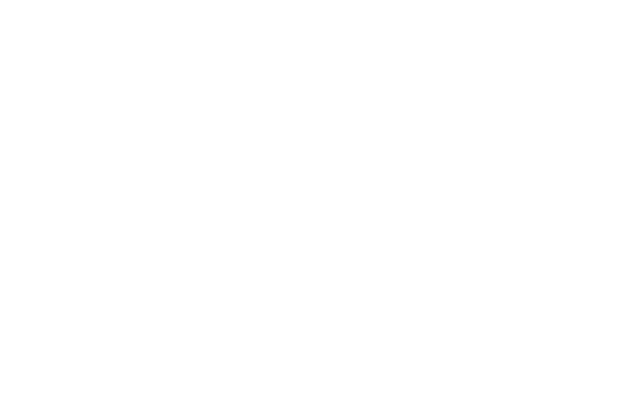
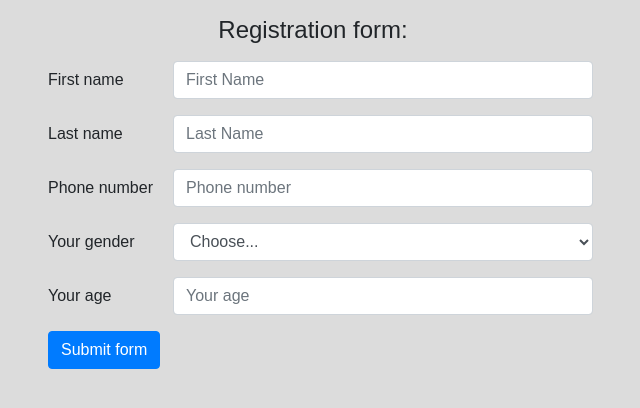
Before and after one commit to uanoob/user-list, a React (Create React App) app: page / in a window 1280 px wide. Shown: the top 408 px of the page, without its empty margins (327-967 px from the left). Built offline with nearby package versions, Linux system fonts and the light colour scheme.

Commit message:
Add user registration form

```diff
--- a/public/index.html
+++ b/public/index.html
@@ -19,6 +19,7 @@
       work correctly both with client-side routing and a non-root public URL.
       Learn how to configure a non-root public URL by running `npm run build`.
     -->
+    <link rel="stylesheet" href="https://stackpath.bootstrapcdn.com/bootstrap/4.1.1/css/bootstrap.min.css" integrity="sha384-WskhaSGFgHYWDcbwN70/dfYBj47jz9qbsMId/iRN3ewGhXQFZCSftd1LZCfmhktB" crossorigin="anonymous">
     <title>User List</title>
   </head>
   <body>
--- a/src/App.css
+++ b/src/App.css
@@ -1,28 +1,7 @@
-.App {
-  text-align: center;
+body {
+  background: rgb(220, 220, 220);
 }
 
-.App-logo {
-  animation: App-logo-spin infinite 20s linear;
-  height: 80px;
+.container {
+  max-width: 36rem;
 }
-
-.App-header {
-  background-color: #222;
-  height: 150px;
-  padding: 20px;
-  color: white;
-}
-
-.App-title {
-  font-size: 1.5em;
-}
-
-.App-intro {
-  font-size: large;
-}
-
-@keyframes App-logo-spin {
-  from { transform: rotate(0deg); }
-  to { transform: rotate(360deg); }
-}
--- a/src/App.js
+++ b/src/App.js
@@ -1,9 +1,14 @@
 import React, { Component } from 'react';
 import './App.css';
+import UserForm from './UserForm';
 
 class App extends Component {
   render() {
-    return <div className="container" />;
+    return (
+      <div className="container">
+        <UserForm />
+      </div>
+    );
   }
 }
 
--- /dev/null
+++ b/src/UserForm.js
@@ -0,0 +1,90 @@
+import React, { Component } from 'react';
+
+class UserForm extends Component {
+  render() {
+    return (
+      <div className="mx-2">
+        <h4 className="text-center my-3">Registration form:</h4>
+        <form className="needs-validation" noValidate>
+          <div className="form-group row">
+            <label htmlFor="form-firstname" className="col-sm-3 col-form-label">
+              First name
+            </label>
+            <input
+              type="text"
+              className="form-control col-sm-9"
+              id="form-firstname"
+              placeholder="First Name"
+              required
+            />
+            <div className="valid-feedback">Looks good!</div>
+            <div className="invalid-feedback">Please choose a first name.</div>
+          </div>
+          <div className="form-group row">
+            <label htmlFor="form-lastname" className="col-sm-3 col-form-label">
+              Last name
+            </label>
+            <input
+              type="text"
+              className="form-control col-sm-9"
+              id="form-lastname"
+              placeholder="Last Name"
+              required
+            />
+            <div className="valid-feedback">Looks good!</div>
+            <div className="invalid-feedback">Please choose a last name.</div>
+          </div>
+          <div className="form-group row">
+            <label htmlFor="form-phone" className="col-sm-3 col-form-label">
+              Phone number
+            </label>
+            <input
+              type="phone"
+              className="form-control col-sm-9"
+              id="form-phone"
+              placeholder="Phone number"
+              required
+            />
+            <div className="valid-feedback">Looks good!</div>
+            <div className="invalid-feedback">
+              Please choose a phone number.
+            </div>
+          </div>
+          <div className="form-group row">
+            <label htmlFor="form-gender" className="col-sm-3 col-form-label">
+              Your gender
+            </label>
+            <select id="inputState" className="form-control col-sm-9" required>
+              <option selected>Choose...</option>
+              <option>female</option>
+              <option>male</option>
+            </select>
+            <div className="valid-feedback">Looks good!</div>
+            <div className="invalid-feedback">Please choose a gender.</div>
+          </div>
+          <div className="form-group row">
+            <label htmlFor="form-age" className="col-sm-3 col-form-label">
+              Your age
+            </label>
+            <input
+              type="number"
+              className="form-control col-sm-9"
+              id="form-age"
+              placeholder="Your age"
+              required
+            />
+            <div className="valid-feedback">Looks good!</div>
+            <div className="invalid-feedback">
+              Please choose your age.
+            </div>
+          </div>
+          <button className="btn btn-primary" type="submit">
+            Submit form
+          </button>
+        </form>
+      </div>
+    );
+  }
+}
+
+export default UserForm;
```
Also changed, not shown: .eslintrc.json.
